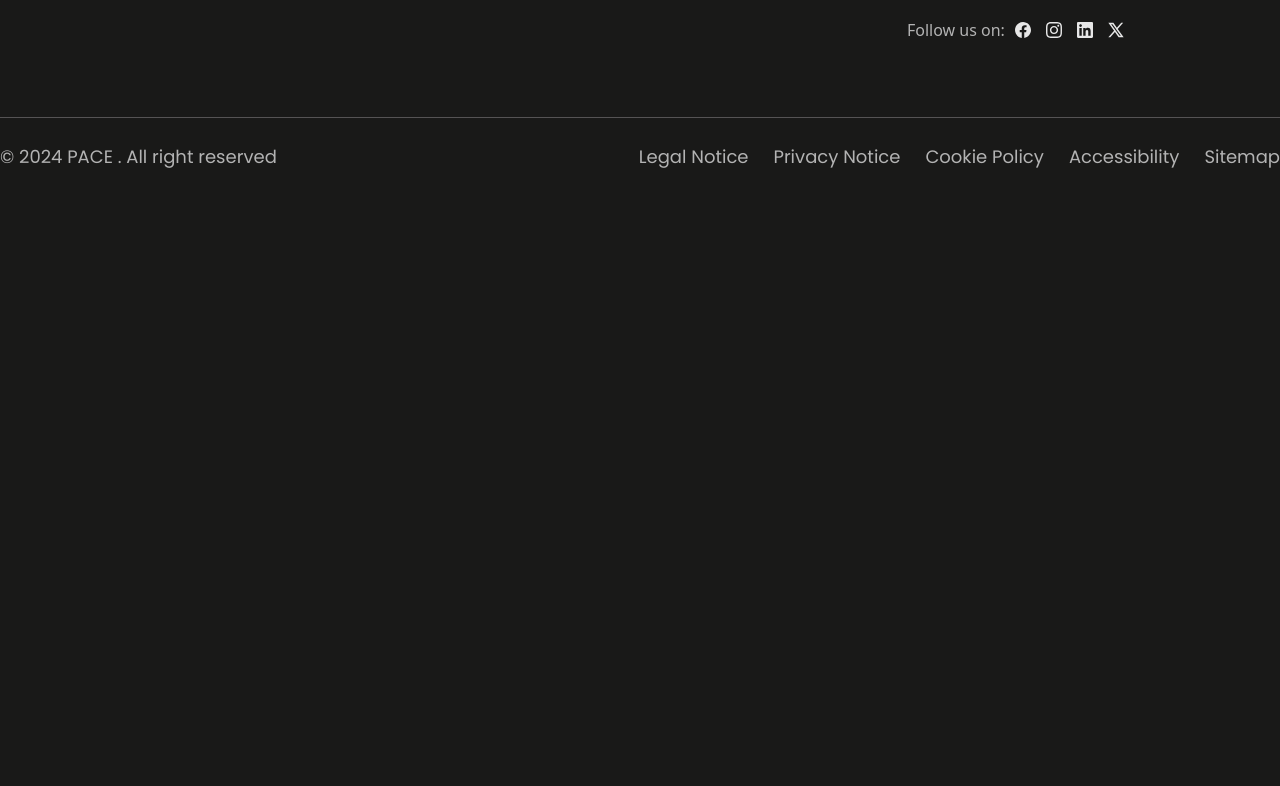
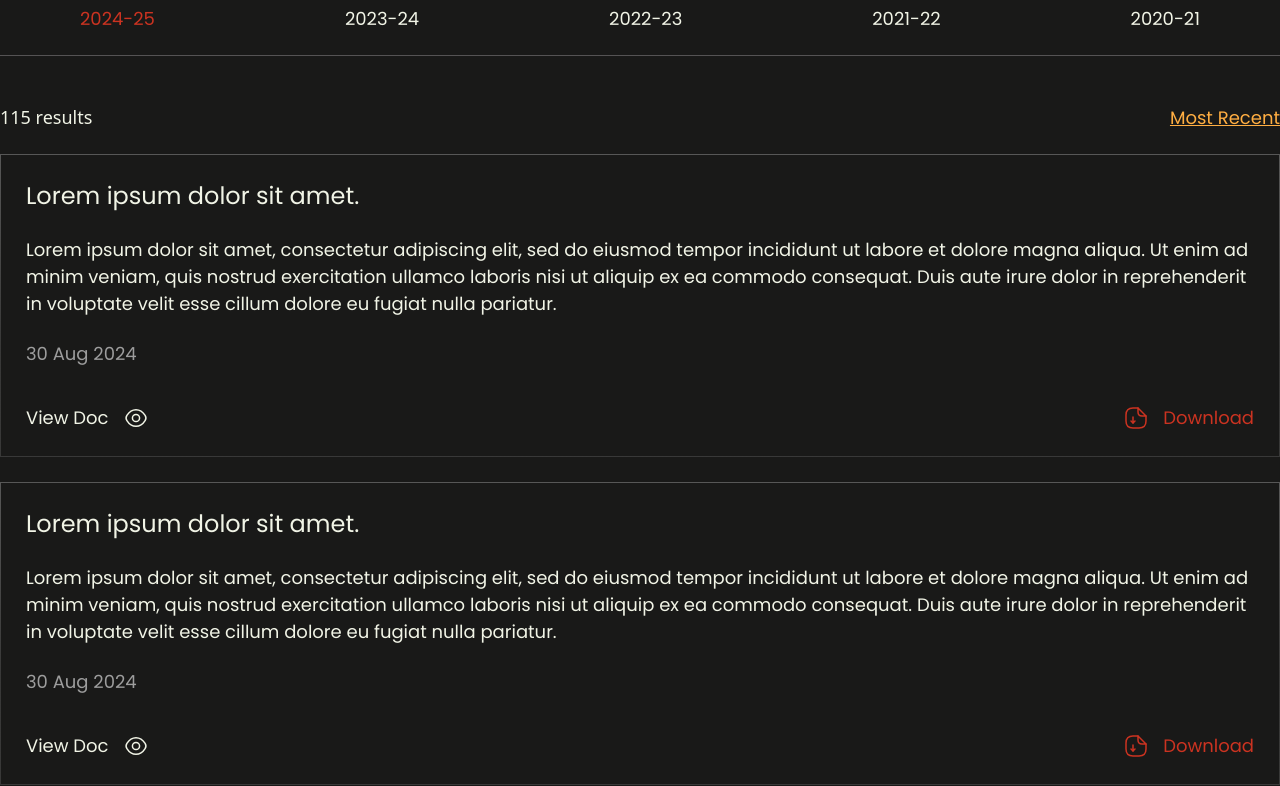
Before and after one commit to TarunRajpurohit123/pace-bussiness-website, a Next.js app in the folder pace-website/: page /investors/press-releases in a window 1280 px wide. Shown: the part 585-1371 px from the top of the page. Before the commit the page ends 800 px from the top, so only its background shows below. Built offline with nearby package versions, Linux system fonts and the light colour scheme.

Commit message:
working on press realease page

```diff
--- a/pace-website/src/app/globals.css
+++ b/pace-website/src/app/globals.css
@@ -1308,6 +1308,13 @@ option:hover {
   text-align: left;
   color: var(--pure);
 }
+.latestcard__top_text {
+  color: var(--pure);
+  font-size: 1.8rem;
+  font-weight: 400;
+  line-height: 2.7rem;
+  margin-top: 2.5rem;
+}
 .latestcard__top__time {
   font-size: 1.8rem;
   font-weight: 400;
@@ -1316,12 +1323,16 @@ option:hover {
   text-align: left;
   margin-top: 1rem;
   color: var(--gray_400);
+}
+.latestcard__top__time--full {
+  margin-top: 2.5rem;
 }
 .latest_footer {
   display: flex;
   justify-content: space-between;
   align-items: center;
 }
+
 .viewLatestFooter {
   font-size: 1.8rem;
   font-weight: 400;
@@ -1548,3 +1559,39 @@ option:hover {
 .careerRight1 {
   width: 59rem;
 }
+.press_release_tab {
+  padding: 7.5rem 0rem 7.5rem 0rem;
+}
+.press_release_tab > h1 {
+  font-size: 4.4rem;
+  font-weight: 400;
+  line-height: 4.9rem;
+  color: var(--pure);
+  text-align: center;
+}
+.filtering__press_section {
+  padding-top: 5rem;
+  padding-bottom: 2.5rem;
+}
+.filtering__press_section > .filter_text {
+  color: var(--pure);
+  font-size: 1.8rem;
+  font-weight: 400;
+  line-height: 2.3rem;
+}
+.filtering__press_section > button {
+  color: var(--golden);
+  text-decoration: underline;
+  font-size: 1.8rem;
+  font-weight: 400;
+  line-height: 2.3rem;
+}
+.latestpress__card--full {
+  width: 100% !important;
+}
+.latestpress__card--full {
+  height: auto !important;
+}
+.latest_footer--full{
+  margin-top: 3.8rem;
+}
--- a/pace-website/src/app/investors/press-releases/page.jsx
+++ b/pace-website/src/app/investors/press-releases/page.jsx
@@ -1,5 +1,6 @@
 import PageOcc from "@/components/PageOcc";
 import Hero2 from "@/components/components/Hero2";
+import PressReleaseTab from "@/components/components/PressReleaseTab";
 
 export default function PressReleases() {
   return (
@@ -9,6 +10,7 @@ export default function PressReleases() {
         title="Press Releases"
         content="Lorem ipsum dolor sit amet, consectetur adipiscing elit, sed do eiusmod tempor incididunt ut labore et dolore."
       />
+      <PressReleaseTab />
     </>
   );
 }
--- a/pace-website/src/components/components/LatestPress.jsx
+++ b/pace-website/src/components/components/LatestPress.jsx
@@ -91,7 +91,7 @@ export default function LatestPress() {
             className="mySwiper"
           >
             <SwiperSlide>
-              <div className="latestpress__card">
+              <div className="latestpress__card ">
                 <div className="latestcard__top">
                   <p className="latestcard__top_para">
                     Lorem ipsum dolor sit amet, consectetur adipiscing elit, sed
--- /dev/null
+++ b/pace-website/src/components/components/PressReleaseTab.jsx
@@ -0,0 +1,137 @@
+"use client";
+
+import { useState } from "react";
+import DownloadFile from "../svgs/DownloadFile";
+import DownloadIcon from "../svgs/DownloadIcon";
+import Link from "next/link";
+import EyeIcon from "../svgs/EyeIcon";
+
+export default function PressReleaseTab() {
+  const [currentTab, setCurrentTab] = useState(1);
+  return (
+    <>
+      <section className="press_release_tab">
+        <h1>Year Wise Press Releases</h1>
+        <div className="report__tab__header page-width">
+          <button
+            style={currentTab === 1 ? { color: "var(--red)" } : {}}
+            className="report_tab_btn"
+            onClick={() => {
+              setCurrentTab(1);
+            }}
+          >
+            2024-25
+          </button>
+          <button
+            style={currentTab === 2 ? { color: "var(--red)" } : {}}
+            className="report_tab_btn"
+            onClick={() => {
+              setCurrentTab(2);
+            }}
+          >
+            2023-24
+          </button>
+          <button
+            style={currentTab === 3 ? { color: "var(--red)" } : {}}
+            className="report_tab_btn"
+            onClick={() => {
+              setCurrentTab(3);
+            }}
+          >
+            2022-23
+          </button>
+          <button
+            style={currentTab === 4 ? { color: "var(--red)" } : {}}
+            className="report_tab_btn"
+            onClick={() => {
+              setCurrentTab(4);
+            }}
+          >
+            2021-22
+          </button>
+          <button
+            style={currentTab === 5 ? { color: "var(--red)" } : {}}
+            className="report_tab_btn"
+            onClick={() => {
+              setCurrentTab(5);
+            }}
+          >
+            2020-21
+          </button>
+        </div>
+        <div className="filtering__press_section flex justify-between page-width">
+          <div className="filter_text">115 results</div>
+          <button>Most Recent</button>
+        </div>
+        <main className="press__latest_release--main page-width">
+          <div className="latestpress__card latestpress__card--full">
+            <div className="latestcard__top">
+              <p className="latestcard__top_para">
+                Lorem ipsum dolor sit amet.
+              </p>
+              <p className="latestcard__top_text">
+                Lorem ipsum dolor sit amet, consectetur adipiscing elit, sed do
+                eiusmod tempor incididunt ut labore et dolore magna aliqua. Ut
+                enim ad minim veniam, quis nostrud exercitation ullamco laboris
+                nisi ut aliquip ex ea commodo consequat. Duis aute irure dolor
+                in reprehenderit in voluptate velit esse cillum dolore eu fugiat
+                nulla pariatur.
+              </p>
+              <p className="latestcard__top__time latestcard__top__time--full">
+                30 Aug 2024
+              </p>
+            </div>
+            <div className="latest_footer latest_footer--full">
+              <Link href="#" className="viewLatestFooter">
+                <p className="mr-[1.5rem] ">View Doc</p> <EyeIcon />
+              </Link>
+              <DownloadFile
+                url="#"
+                fname="untitled"
+                content={
+                  <div className="flex items-center">
+                    <DownloadIcon color="var(--red)" />
+                    <p className="viewdox__latestPress">Download</p>
+                  </div>
+                }
+              ></DownloadFile>
+            </div>
+          </div>
+          <div className="latestpress__card latestpress__card--full mt-[2.5rem]">
+            <div className="latestcard__top">
+              <p className="latestcard__top_para">
+                Lorem ipsum dolor sit amet.
+              </p>
+              <p className="latestcard__top_text">
+                Lorem ipsum dolor sit amet, consectetur adipiscing elit, sed do
+                eiusmod tempor incididunt ut labore et dolore magna aliqua. Ut
+                enim ad minim veniam, quis nostrud exercitation ullamco laboris
+                nisi ut aliquip ex ea commodo consequat. Duis aute irure dolor
+                in reprehenderit in voluptate velit esse cillum dolore eu fugiat
+                nulla pariatur.
+              </p>
+              <p className="latestcard__top__time latestcard__top__time--full">
+                30 Aug 2024
+              </p>
+            </div>
+            <div className="latest_footer latest_footer--full">
+              <Link href="#" className="viewLatestFooter">
+                <p className="mr-[1.5rem] ">View Doc</p> <EyeIcon />
+              </Link>
+              <DownloadFile
+                url="#"
+                fname="untitled"
+                content={
+                  <div className="flex items-center">
+                    <DownloadIcon color="var(--red)" />
+                    <p className="viewdox__latestPress">Download</p>
+                  </div>
+                }
+              ></DownloadFile>
+            </div>
+          </div>
+        </main>
+      </section>
+    </>
+  );
+}
```
